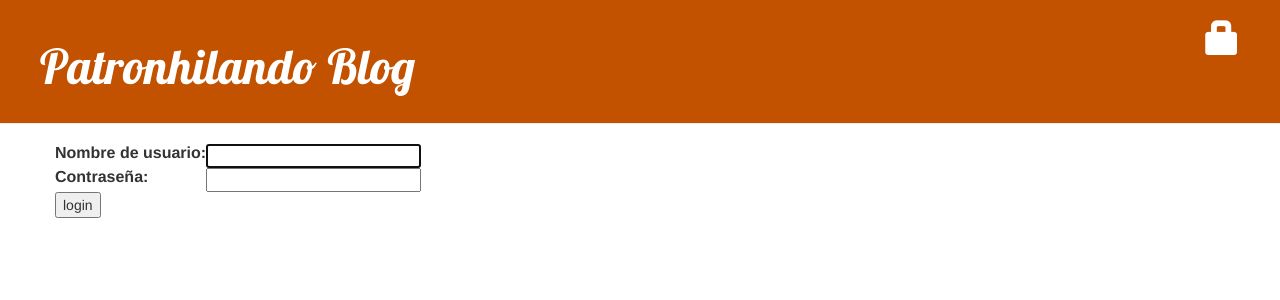
After one commit to Fabile/my-first-blog-0.1, a Django app: page /accounts/login/ in a window 1280 px wide. The commit adds this page. Shown: the top 300 px of the page. Run offline with Django 3.2, Linux system fonts and the light colour scheme; some libraries are stand-ins or nearby versions.

Commit message:
mejorando las autorizaciones de usuarios, ligin, logout

```diff
--- a/blog/templates/blog/base.html
+++ b/blog/templates/blog/base.html
@@ -12,8 +12,10 @@
     {% if user.is_authenticated %}
         <a href="{% url 'post_new' %}" class="top-menu"><span class="glyphicon glyphicon-plus"></span></a>
         <a href="{% url 'post_draft_list' %}" class="top-menu"><span class="glyphicon glyphicon-edit"></span></a>
+        <p class="top-menu">Hola {{ user.username }} <small>(<a href="{% url 'logout' %}">Log out</a>)</small></p>
+    {% else %}
+        <a href="{% url 'login' %}" class="top-menu"><span class="glyphicon glyphicon-lock"></span></a>
     {% endif %}
-
     <h1><a href="/">Patronhilando Blog</a></h1>
 </div>
     <div class="content container">
--- /dev/null
+++ b/blog/templates/registration/login.html
@@ -0,0 +1,24 @@
+{% extends "blog/base.html" %}
+
+{% block content %}
+    {% if form.errors %}
+        <p>Your username and password didn't match. Please try again.</p>
+    {% endif %}
+
+    <form method="post" action="{% url 'login' %}">
+    {% csrf_token %}
+        <table>
+        <tr>
+            <td>{{ form.username.label_tag }}</td>
+            <td>{{ form.username }}</td>
+        </tr>
+        <tr>
+            <td>{{ form.password.label_tag }}</td>
+            <td>{{ form.password }}</td>
+        </tr>
+        </table>
+
+        <input type="submit" value="login" />
+        <input type="hidden" name="next" value="{{ next }}" />
+    </form>
+{% endblock %} %}
--- a/blog/urls.py
+++ b/blog/urls.py
@@ -1,5 +1,7 @@
 from django.urls import path
 from . import views
+
+
 
 urlpatterns = [
     path('', views.post_list, name='post_list'),
--- a/mysite/settings.py
+++ b/mysite/settings.py
@@ -100,6 +100,8 @@ AUTH_PASSWORD_VALIDATORS = [
     },
 ]
 
+LOGIN_REDIRECT_URL = '/'
+
 
 # Internationalization
 # https://docs.djangoproject.com/en/2.2/topics/i18n/
--- a/mysite/urls.py
+++ b/mysite/urls.py
@@ -13,10 +13,14 @@ Including another URLconf
     1. Import the include() function: from django.urls import include, path
     2. Add a URL to urlpatterns:  path('blog/', include('blog.urls'))
 """
+from django.urls import include, path
 from django.contrib import admin
-from django.urls import path, include
+
+from django.contrib.auth import views
 
 urlpatterns = [
     path('admin/', admin.site.urls),
+    path('accounts/login/', views.LoginView.as_view(), name='login'),
+    path('accounts/logout/', views.LogoutView.as_view(next_page='/'), name='logout'),
     path('', include('blog.urls')),
 ]
```
Also changed, not shown: blog/views.py (+7 -0 lines). Lines whose indentation alone changed are shown as unchanged.
